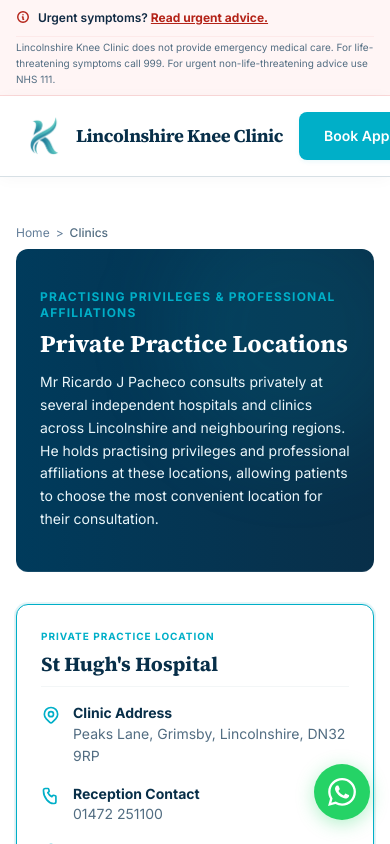
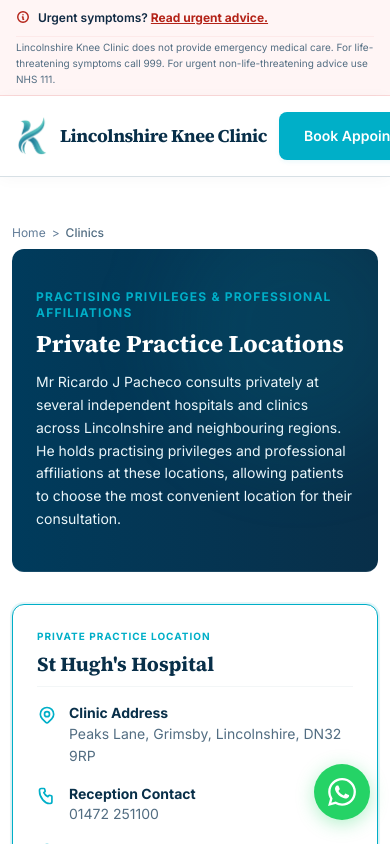
Before and after one commit to lincskneeclinic/Lincolnshire-Knee-Clinic-Simplified-, a Next.js app in the folder web/: page /clinics in a window 390 px wide. Shown: the top 844 px of the page. Built offline with nearby package versions, Linux system fonts and the light colour scheme.

Commit message:
style: reduce mobile padding to fill full screen width on phones

```diff
--- a/web/app/clinics/page.tsx
+++ b/web/app/clinics/page.tsx
@@ -20,7 +20,7 @@
   };
 
   return (
-    <div className="max-w-7xl mx-auto px-4 md:px-8 py-10 md:py-16 font-sans">
+    <div className="max-w-7xl mx-auto px-3 sm:px-4 md:px-8 py-10 md:py-16 font-sans">
       <Breadcrumbs items={[{ label: "Clinics" }]} />
 
       <PageHeader
--- a/web/app/portal/clinician-intake/page.tsx
+++ b/web/app/portal/clinician-intake/page.tsx
@@ -127,7 +127,7 @@
   }
 
   return (
-    <div className="min-h-screen bg-slate-50 flex flex-col items-center">
+    <div className="min-h-screen bg-slate-50 flex flex-col items-center w-full">
       {/* Header bar */}
       <header className="w-full bg-slate-950 text-white p-4 flex justify-between items-center shadow-md">
         <div className="flex items-center space-x-3">
@@ -150,7 +150,7 @@
       </header>
 
       {/* Main Form container */}
-      <main className="max-w-md w-full p-4 space-y-4">
+      <main className="w-full sm:max-w-md p-3 sm:p-4 space-y-4">
         {successMsg && (
           <div className="bg-emerald-50 border border-emerald-200 p-4 rounded-xl text-emerald-800 text-sm font-medium flex items-center space-x-2">
             <span>✅</span>
@@ -165,7 +165,7 @@
           </div>
         )}
 
-        <div className="bg-white rounded-2xl shadow-md border border-slate-100 p-6 space-y-4">
+        <div className="bg-white rounded-2xl shadow-md border border-slate-100 p-4 sm:p-6 space-y-4">
           <div className="border-b border-slate-100 pb-3 flex justify-between items-center">
             <h2 className="font-serif font-bold text-slate-950 text-base">New Patient Registration</h2>
             <span className="text-[10px] bg-slate-100 text-slate-600 font-mono px-2 py-0.5 rounded font-bold">Mobile View</span>
--- a/web/app/portal/page.tsx
+++ b/web/app/portal/page.tsx
@@ -803,7 +803,7 @@
   };
 
   return (
-    <div className="max-w-7xl mx-auto px-4 md:px-8 py-6 md:py-10 font-sans">
+    <div className="max-w-7xl mx-auto px-3 sm:px-4 md:px-8 py-6 md:py-10 font-sans">
       <Breadcrumbs items={[{ label: "Patient Portal" }]} />
 
       {!isLoggedIn || !currentPatient ? (
--- a/web/components/Header.tsx
+++ b/web/components/Header.tsx
@@ -54,11 +54,11 @@
       </div>
 
       {/* Main Header Bar */}
-      <div className="max-w-7xl mx-auto px-6 md:px-8 py-4 flex items-center justify-between gap-4">
+      <div className="max-w-7xl mx-auto px-3 sm:px-6 md:px-8 py-4 flex items-center justify-between gap-3 sm:gap-4">
         {/* Logo Lockup - Left Side */}
         <Link
           href="/"
-          className="flex items-center gap-3 shrink-0 group focus-visible:outline focus-visible:outline-2 focus-visible:outline-offset-2 focus-visible:outline-clinical-teal"
+          className="flex items-center gap-2 sm:gap-3 shrink-0 group focus-visible:outline focus-visible:outline-2 focus-visible:outline-offset-2 focus-visible:outline-clinical-teal"
           aria-label="Lincolnshire Knee Clinic"
         >
           <div className="w-10 h-10 flex items-center justify-center overflow-hidden shrink-0">
```
